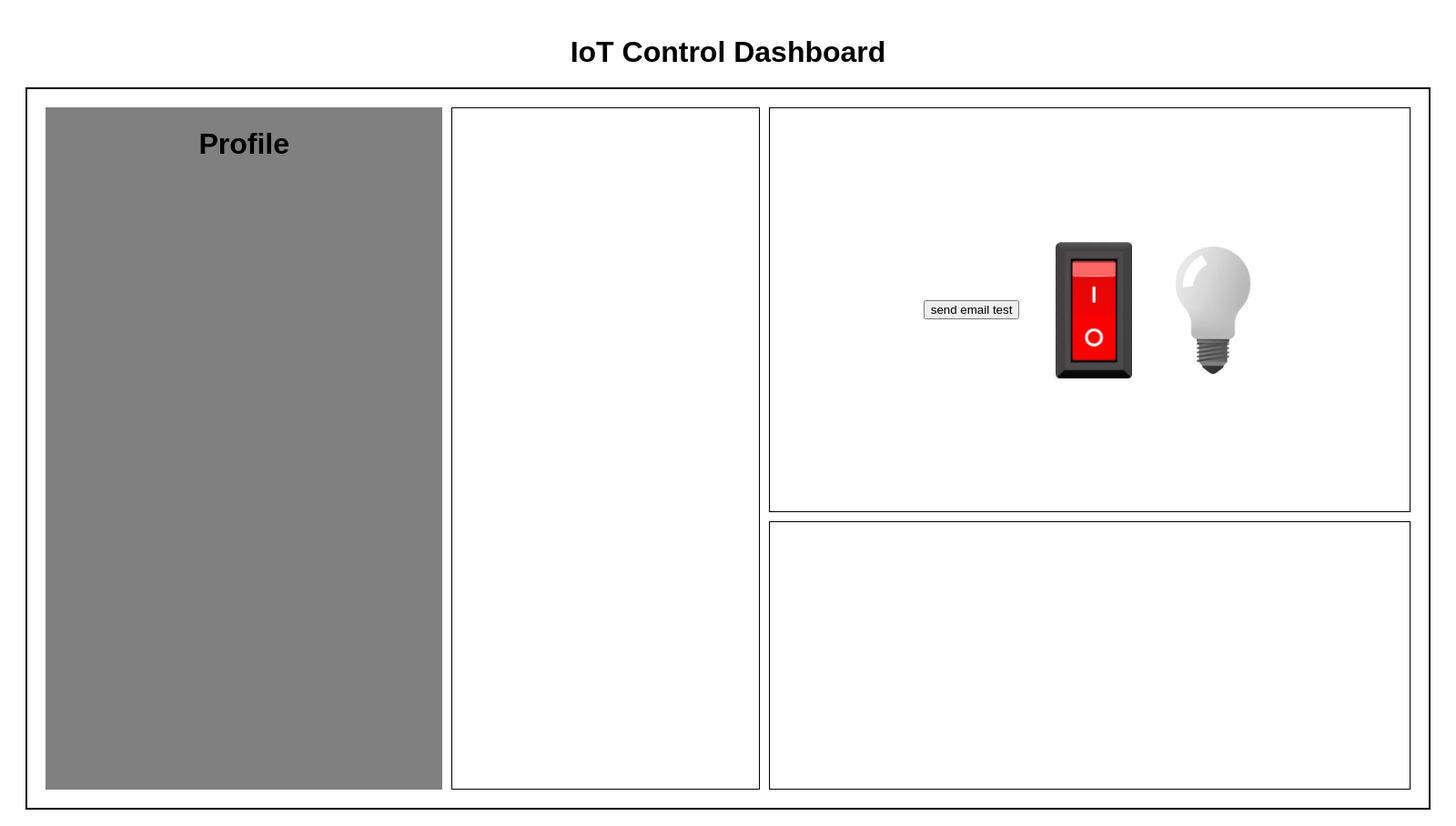
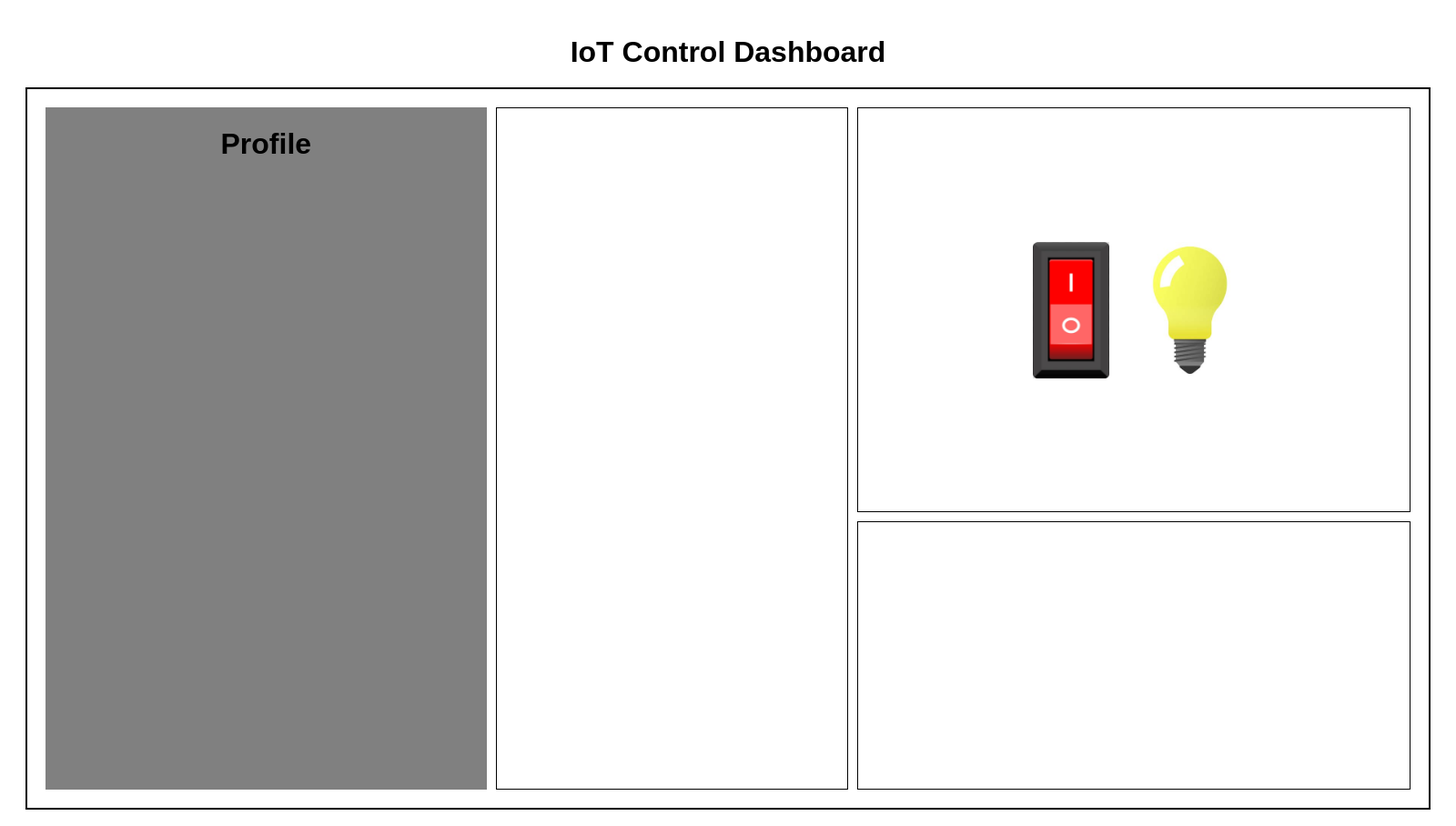
Before and after one commit to cr4zy30/IoT_FinalProject, a Flask app: page / in a window 1600 px wide. Shown: the whole page at 91% size. Run offline with Flask 3, Linux system fonts and the light colour scheme.

Commit message:
Removed send_email btn

```diff
--- a/templates/dashboard.html
+++ b/templates/dashboard.html
@@ -65,7 +65,6 @@
       <div class="mobile"></div>
 
       <div class="led">
-        <button class="btn-email">send email test</button>
         <img
           id="switch"
           src="../static/images/switch_false.png"
@@ -105,10 +104,6 @@
           .catch((e) => console.error("Error:", e));
       });
 
-      $(".btn-email").click(function () {
-        fetch("/send_email", { method: "POST" });
-      });
-
       function setImages() {
         $("#switch").attr("src", `../static/images/switch_${led_state}.png`);
         $("#light").attr("src", `../static/images/light_${led_state}.png`);
```
